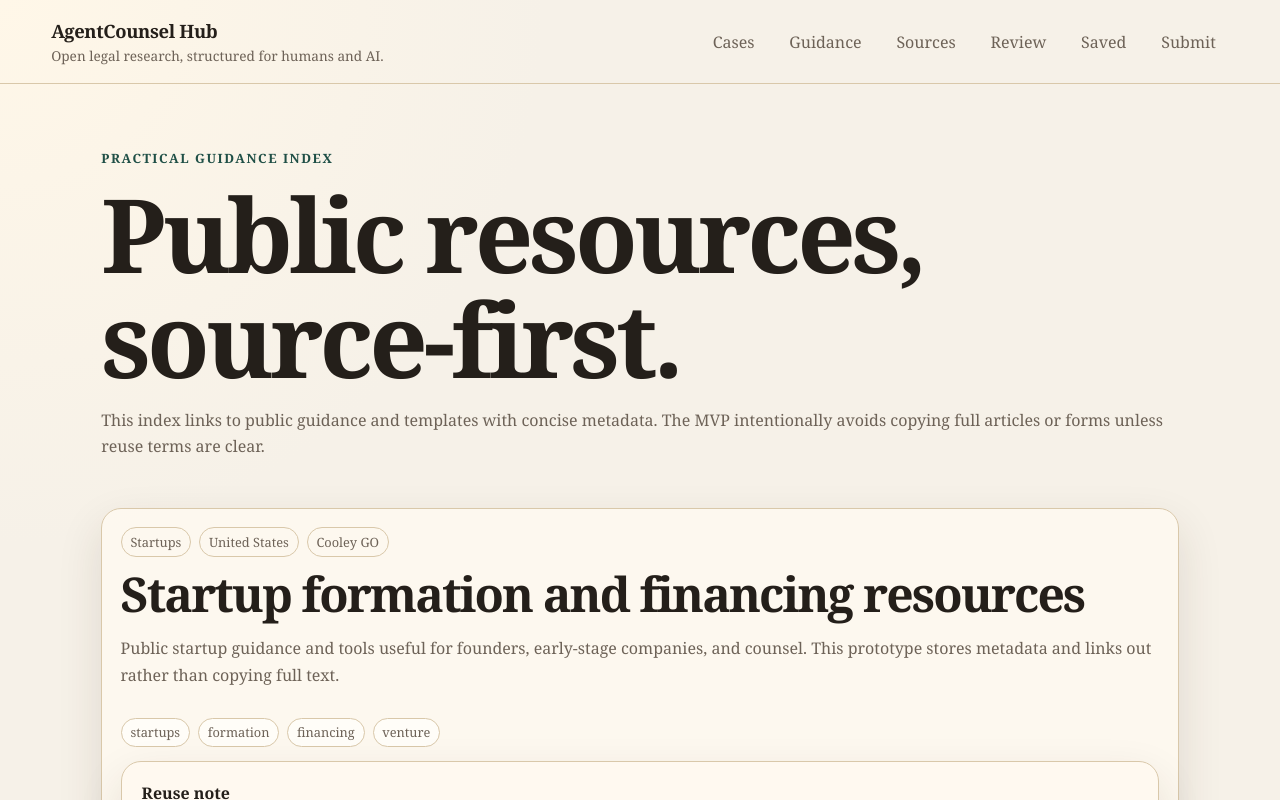
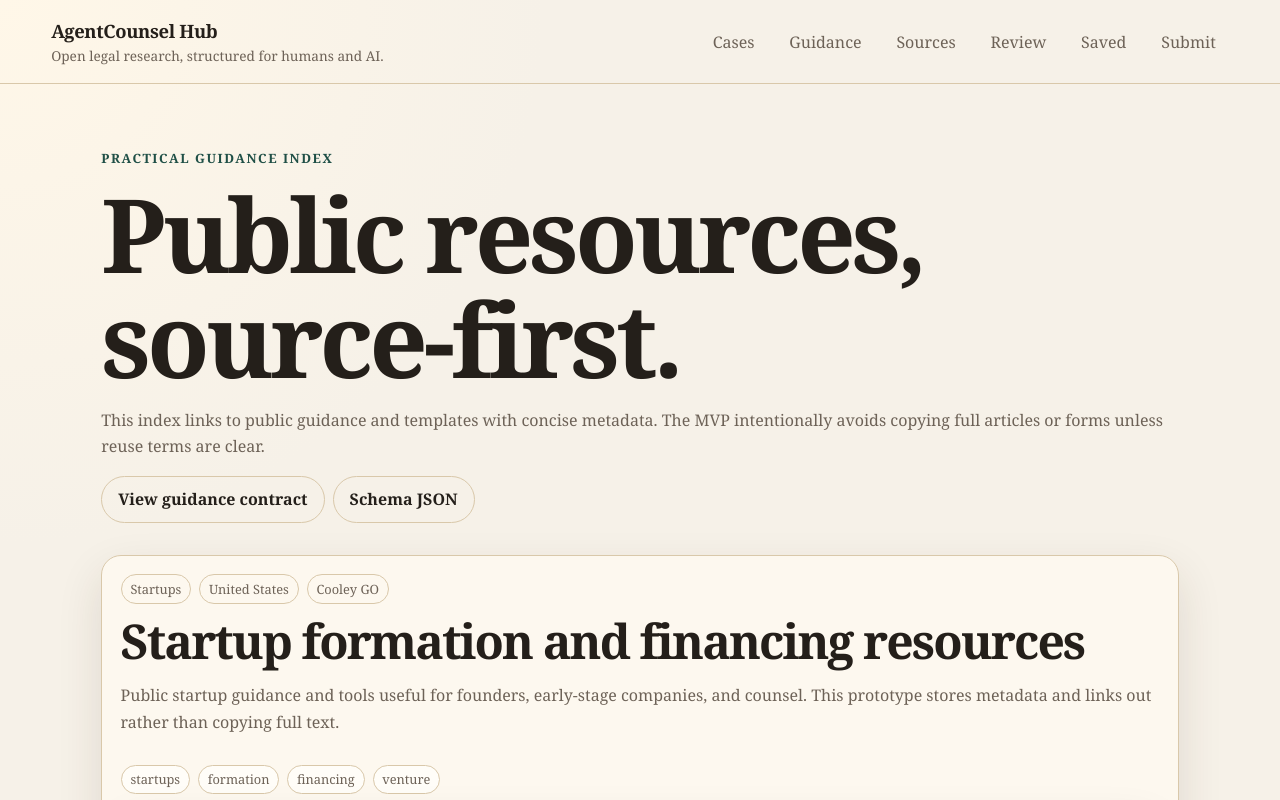
Before and after one commit to zgbrenner/agentcounselhub, a Next.js app in the folder apps/web/: page /guidance in a window 1280 px wide. Shown: the top 800 px of the page. Built offline with nearby package versions, Linux system fonts and the light colour scheme.

Commit message:
Link guidance page to schema routes

```diff
--- a/apps/web/app/guidance/page.tsx
+++ b/apps/web/app/guidance/page.tsx
@@ -13,6 +13,10 @@ export default function GuidancePage() {
           <p>
             This index links to public guidance and templates with concise metadata. The MVP intentionally avoids copying full articles or forms unless reuse terms are clear.
           </p>
+          <div className="button-row">
+            <Link className="secondary-button" href="/guidance/schema">View guidance contract</Link>
+            <Link className="secondary-button" href="/api/guidance/schema">Schema JSON</Link>
+          </div>
         </div>
       </section>
 
```
